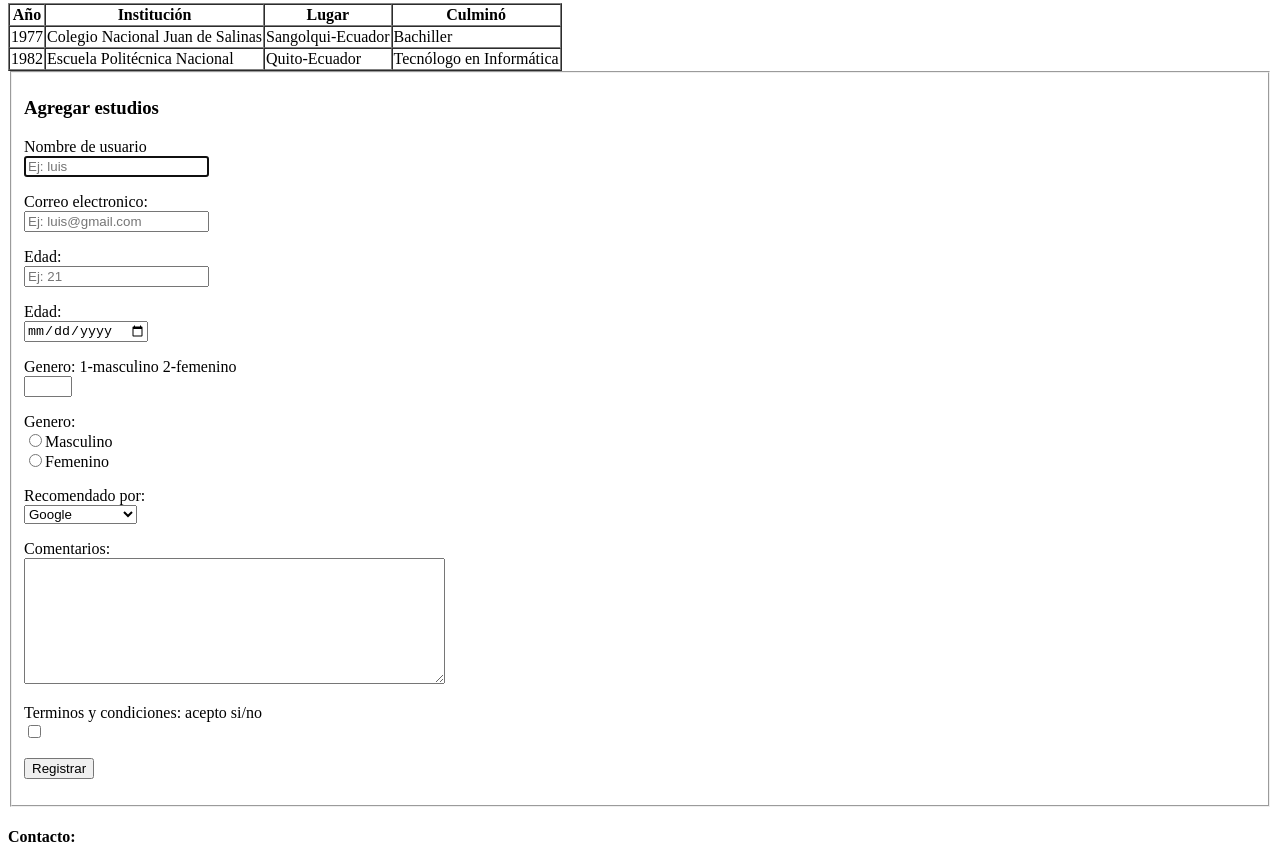
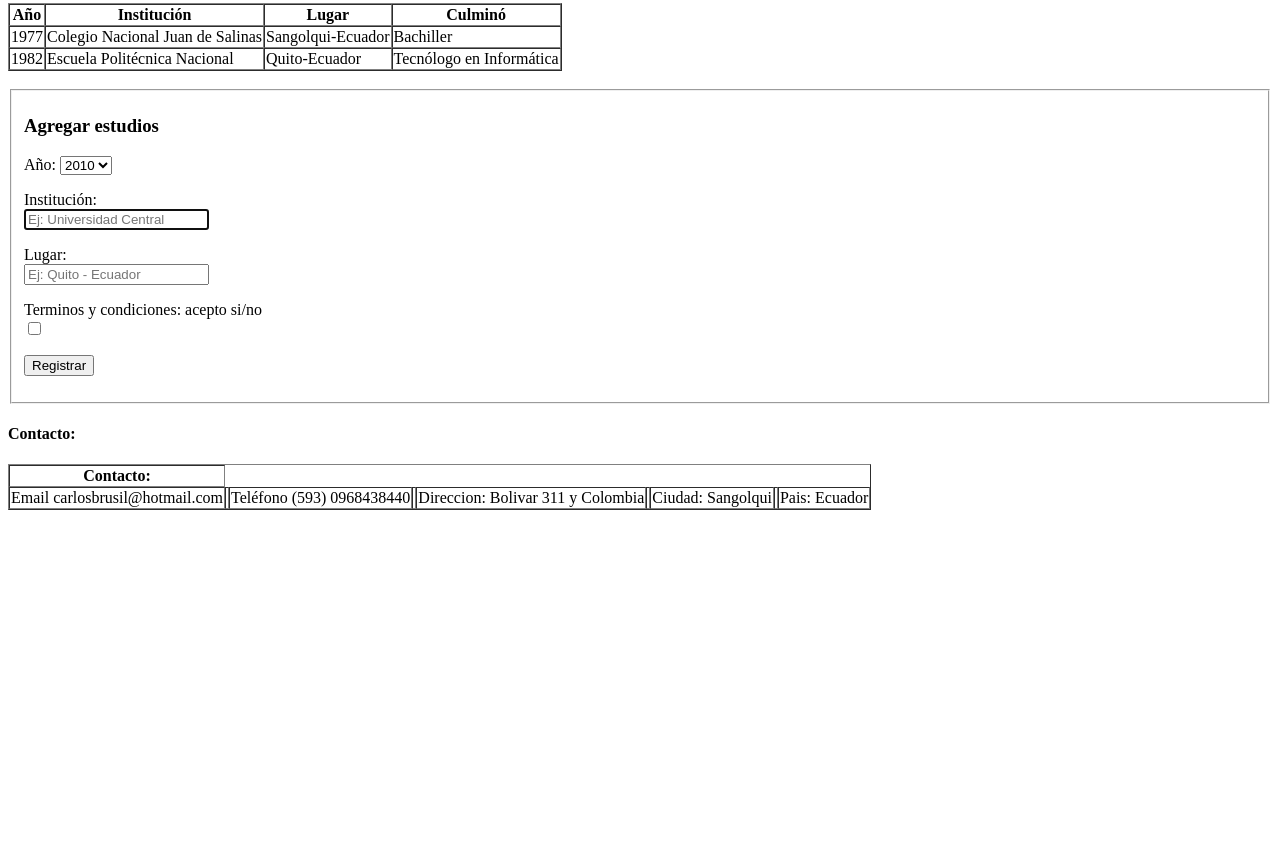
Before and after one commit to carlosbrusil/HojaDeVidaCarlosBrusil, a plain HTML site: page html/educacion.html in a window 1280 px wide. Shown: the part 458-1323 px from the top of the page. After the commit the page ends 976 px from the top, so only its background shows below. Drawn offline with Linux system fonts and the light colour scheme.

Commit message:
Update html/educacion.html
formulario de agregar estudios

```diff
--- a/html/educacion.html
+++ b/html/educacion.html
@@ -66,55 +66,32 @@
 
         </tbody>
       </table>
+      <br>
       <form>
         <fieldset>
           <h1>Agregar estudios</h1>
             <!-- <legend>Registro en nuestra tienda</legend> -->
+          <label for="anio">Año: </label>
+            <select name="anio">
+              <option>2010</option>
+              <option>2011</option>
+              <option>2012</option>
+              <option>2013</option>
+              <option>2014</option>
+              <option>2015</option>
+              <option>2016</option>
+              <option>2017</option>
+              <option>2018</option>
+            </select>
             <p>
-              <label for="usuario">Nombre de usuario</label>
+              <label for="institucion">Institución:</label>
               <br>
-              <input type="text" name="usuario" placeholder="Ej: luis"  autofocus required>
+              <input type="text" name="institucion" placeholder="Ej: Universidad Central"  autofocus required>
             </p>
             <p>
-              <label for="email">Correo electronico:</label>
+              <label for="lugar">Lugar:</label>
               <br>
-              <input type="text" name="email" placeholder="Ej: luis@gmail.com"   required>
-            </p>
-            <p>
-              <label for="edad">Edad:</label>
-              <br>
-              <input type="text" name="edad" placeholder="Ej: 21"   required>
-            </p>
-            <p>
-              <label for="nacimiento">Edad:</label>
-              <br>
-              <input type="date" name="nacimiento" placeholder="DD/MM/AAAA"   required>
-            </p>
-            <p>
-              <label for="genero">Genero: 1-masculino 2-femenino</label>
-              <br>
-              <input type="number" min="1" max="2" name="genero" required>
-            </p>
-            <p>
-              <label for="genero2">Genero:</label>
-              <br>
-              <input type="radio" name = genero2>Masculino
-              <br>
-              <input type="radio" name = genero2>Femenino
-            </p>
-            <p>
-              <label for="recomendacion">Recomendado por: </label>
-              <br>
-            <select name="recomendacion">
-              <option>Google</option>
-              <option>Amigos</option>
-              <option>Redes sociales</option>
-            </select>
-            </p>
-            <p>
-            <label for="comentario">Comentarios:</label>
-            <br>
-              <textarea name="comentario" rows="8" cols="50"></textarea>
+              <input type="text" name="lugar" placeholder="Ej: Quito - Ecuador"  required>
             </p>
             <p>
               <label for="aceptoterminos">Terminos y condiciones: acepto si/no</label>
```
